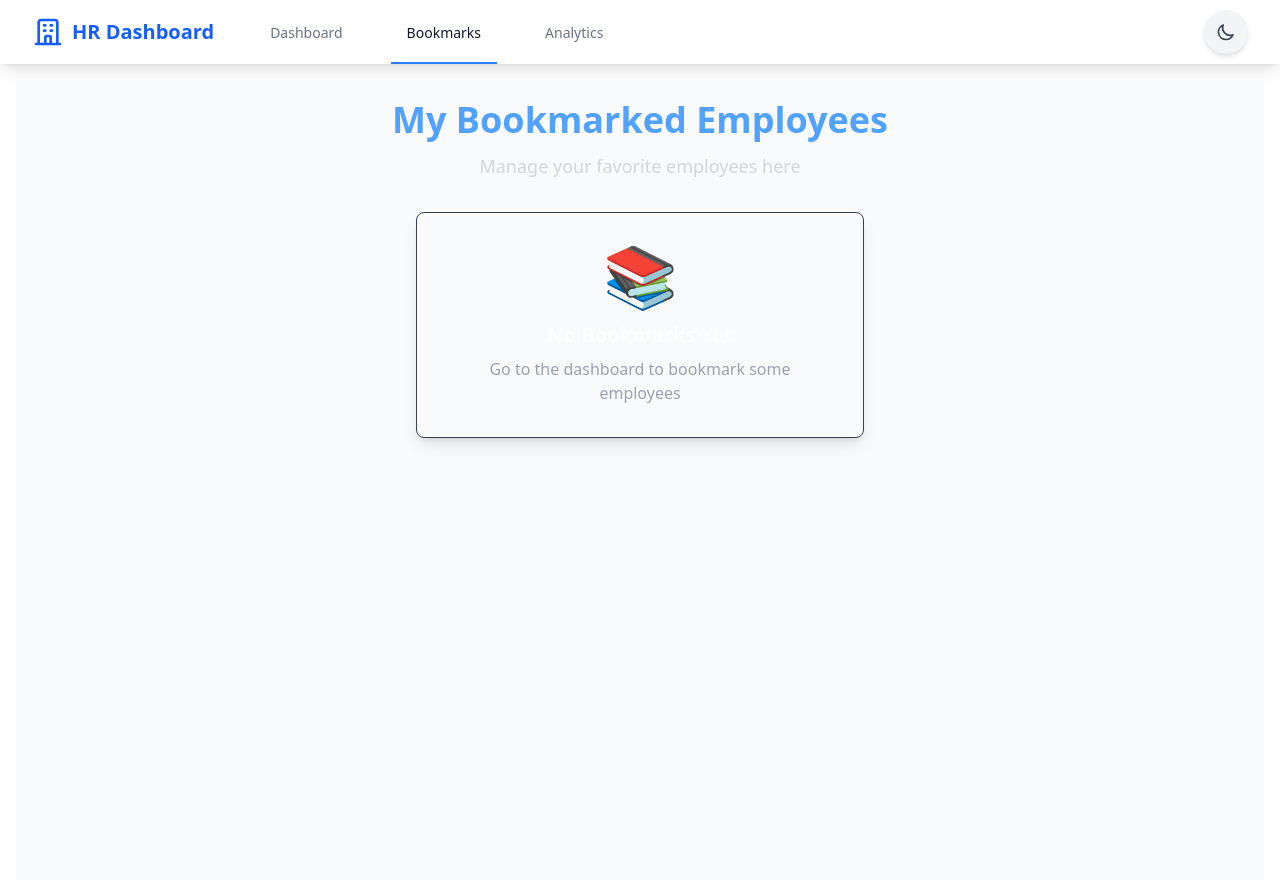
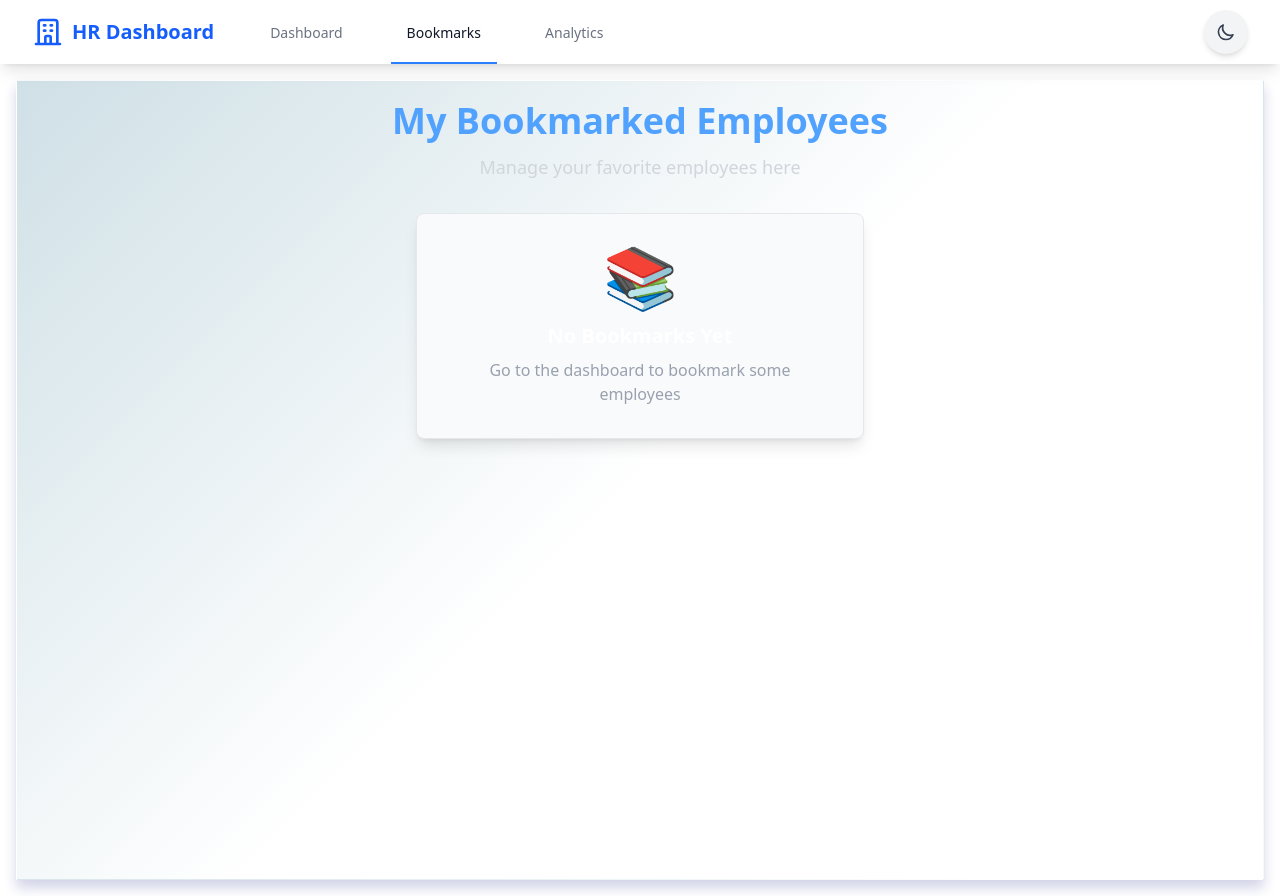
Before and after one commit to sohil-khann/HR-DashBoard, a Next.js app: page /bookmarks in a window 1280 px wide. Built offline with nearby package versions, Linux system fonts and the light colour scheme.

Commit message:
[Sohil khan ] Update. gradient

```diff
--- a/src/app/analytics/page.js
+++ b/src/app/analytics/page.js
@@ -123,7 +123,16 @@ function AnalyticsPage() {
 
   if (error || !analyticsData) {
     return (
-      <div className="max-w-full mx-auto px-4 py-8 bg-zinc-700 min-h-screen">
+      <div className="max-w-full mx-auto px-4 py-8 bg-zinc-700 min-h-screen"
+
+            style={{
+        boxShadow: '0 8px 12px 0 rgba(31, 38, 135, 0.2), 0 0.5px 3px 0 rgba(0,0,0,0.01)',
+        background: 'linear-gradient(135deg, #cfe0e6 0%, #ffffff 50%)',
+        border: '1px solid rgba(255,255,255,0.18)',
+        overflow: 'hidden',
+      }}
+
+      >
         <h1 className="text-4xl font-bold mb-8 text-gray-800">Analytics Dashboard</h1>
         <div className="bg-red-100 border-l-4 border-red-500 text-red-700 p-4 rounded shadow-sm">
           <div className="flex items-center">
--- a/src/app/bookmarks/page.js
+++ b/src/app/bookmarks/page.js
@@ -5,7 +5,7 @@ import UserCard from '@/components/UserCard';
 import useBookmarks from '@/hooks/useBookmarks';
 import Modal from '@/components/Modal';
 
-export default function BookmarksPage() {
+export default function bookmarksPage() {
   const { bookmarks, removeBookmark } = useBookmarks();
 
   const [showModal, setShowModal] = useState(false);
@@ -34,7 +34,15 @@ export default function BookmarksPage() {
   };
 
   return (
-    <div className="container mx-auto p-5 bg-gray-50 min-h-screen">
+    <div className="container mx-auto p-5 bg-gray-50 min-h-screen"
+
+          style={{
+        boxShadow: '0 8px 12px 0 rgba(31, 38, 135, 0.2), 0 0.5px 3px 0 rgba(0,0,0,0.01)',
+        background: 'linear-gradient(135deg, #cfe0e6 0%, #ffffff 50%)',
+        border: '1px solid rgba(255,255,255,0.18)',
+        overflow: 'hidden',
+      }}
+    >
       {/* Page Title and Description */}
       <div className="text-center mb-8">
         <h1 className="text-4xl font-bold text-blue-400 mb-3">
@@ -47,7 +55,7 @@ export default function BookmarksPage() {
 
       {/* Show a message if no employees are bookmarked */}
       {bookmarks.length === 0 ? (
-        <div className="bg-gray-50 rounded-lg shadow-lg p-8 text-center max-w-md mx-auto border border-gray-700">
+        <div className="bg-gray-50 rounded-lg shadow-lg p-8 text-center max-w-md mx-auto border border-gray-200 dark:border-gray-700">
           <div className="text-6xl mb-4">📚</div>
           <h3 className="text-xl font-bold mb-2 text-white">No Bookmarks Yet</h3>
           <p className="text-gray-400">
@@ -72,7 +80,7 @@ export default function BookmarksPage() {
           {/* Grid of employee cards */}
           <div className="grid gap-6 grid-cols-1 md:grid-cols-2 lg:grid-cols-3">
             {bookmarks.map((user) => (
-              <div key={user.id} className="bg-gray-800 rounded-lg shadow-lg p-4 hover:shadow-xl border border-gray-700">
+              <div key={user.id} className="bg-white rounded-lg shadow-lg  hover:shadow-xl border border-gray-200">
                 <UserCard
                   user={user}
                   onBookmark={() => removeBookmark(user.id)}
--- a/src/components/SearchBar.js
+++ b/src/components/SearchBar.js
@@ -2,7 +2,17 @@ import React from 'react';
 
 const SearchBar = ({ searchTerm, onSearchChange, departments, selectedDepartments, onDepartmentChange, ratings, selectedRatings, onRatingChange }) => {
   return (
-    <div className="bg-white dark:bg-gray-800 p-6 sm:p-7 rounded-xl shadow-md mb-8 border border-gray-100 dark:border-gray-700">
+    <div className="bg-white dark:bg-gray-800 p-6 sm:p-7 rounded-xl shadow-md mb-8 border border-gray-100 dark:border-gray-700"
+
+          style={{
+        boxShadow: '0 8px 12px 0 rgba(31, 38, 135, 0.2), 0 0.5px 3px 0 rgba(0,0,0,0.01)',
+        background: 'linear-gradient(135deg, #cfe0e6 0%, #ffffff 50%)',
+        border: '1px solid rgba(255,255,255,0.18)',
+        overflow: 'hidden',
+      }}
+
+
+    >
       <div className="mb-6">
         <label htmlFor="search" className="block text-sm font-medium text-gray-700 dark:text-gray-300 mb-3">
           Search Employees
--- a/src/components/UserCard.js
+++ b/src/components/UserCard.js
@@ -13,7 +13,7 @@ const UserCard = ({ user, onBookmark, onPromote, isBookmarked }) => {
     for (let i = 0; i < str.length; i++) {
       hash = str.charCodeAt(i) + ((hash << 5) - hash);
     }
-    const color = `hsl(${hash % 360}, 70%, 60%)`;
+    const color = `hsl(${hash % 360}, 80%, 60%)`;
     return color;
   };
 
@@ -21,8 +21,8 @@ const UserCard = ({ user, onBookmark, onPromote, isBookmarked }) => {
     <div
       className="relative rounded-xl p-5 transition-all duration-500 group flex flex-col"
       style={{
-        boxShadow: '0 8px 32px 0 rgba(31, 38, 135, 0.37), 0 1.5px 6px 0 rgba(0,0,0,0.08)',
-        background: 'linear-gradient(135deg, #e0e7ff 0%, #f0fdfa 100%)',
+        boxShadow: '0 8px 12px 0 rgba(31, 38, 135, 0.2), 0 0.5px 3px 0 rgba(0,0,0,0.01)',
+        background: 'linear-gradient(135deg, #cfe0e6 0%, #ffffff 50%)',
         border: '1px solid rgba(255,255,255,0.18)',
         overflow: 'hidden',
       }}
```
Also changed, not shown: src/app/employee/[id]/page.js (+6 -1 lines), 1 other file (tests, documents, lock files or other folders).
